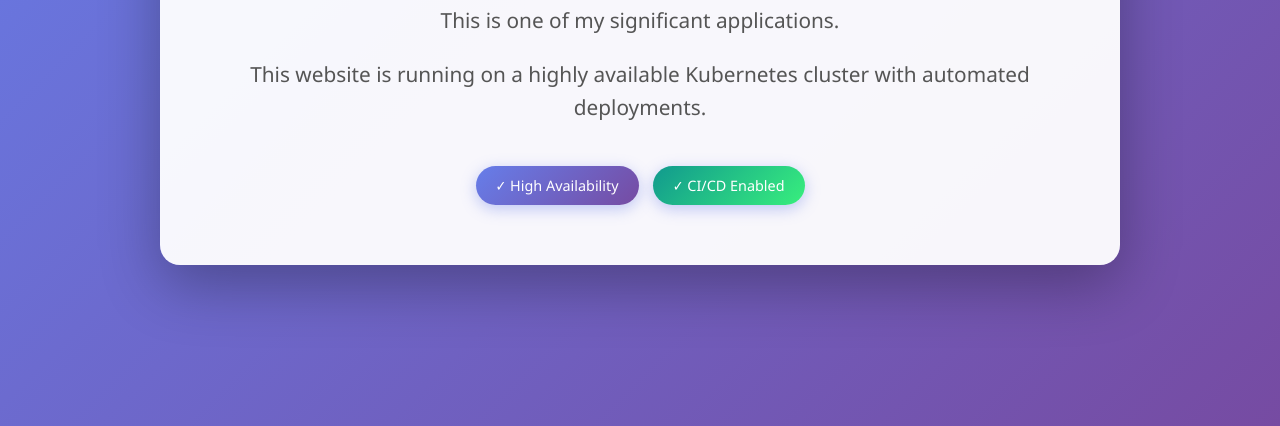
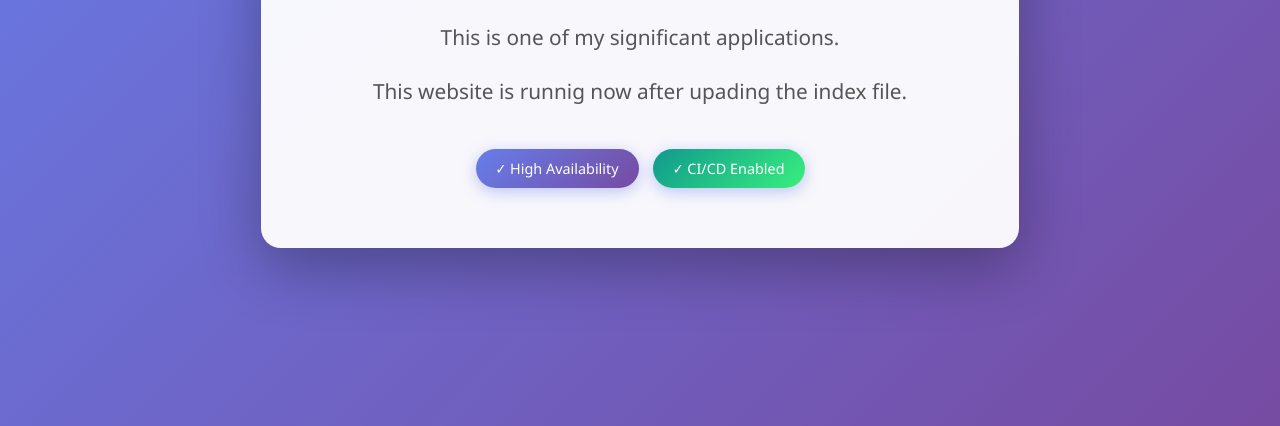
Before and after one commit to Ajaykumarisdf/k8s-ha-website, a plain HTML site: page index.html in a window 1280 px wide. Shown: the part 374-800 px from the top of the page. Drawn offline with Linux system fonts and the light colour scheme.

Commit message:
index file updated

```diff
--- a/index.html
+++ b/index.html
@@ -83,7 +83,7 @@
             <p><strong>Hey <span class="highlight">Ajay</span> deployed this site from K8s using CI/CD
                     pipeline!</strong></p>
             <p>This is one of my significant applications.</p>
-            <p>This website is running on a highly available Kubernetes cluster with automated deployments.</p>
+            <p>This website is runnig now after upading the index file.</p>
         </div>
         <div class="badge">✓ High Availability</div>
         <div class="badge cicd-badge">✓ CI/CD Enabled</div>
```
